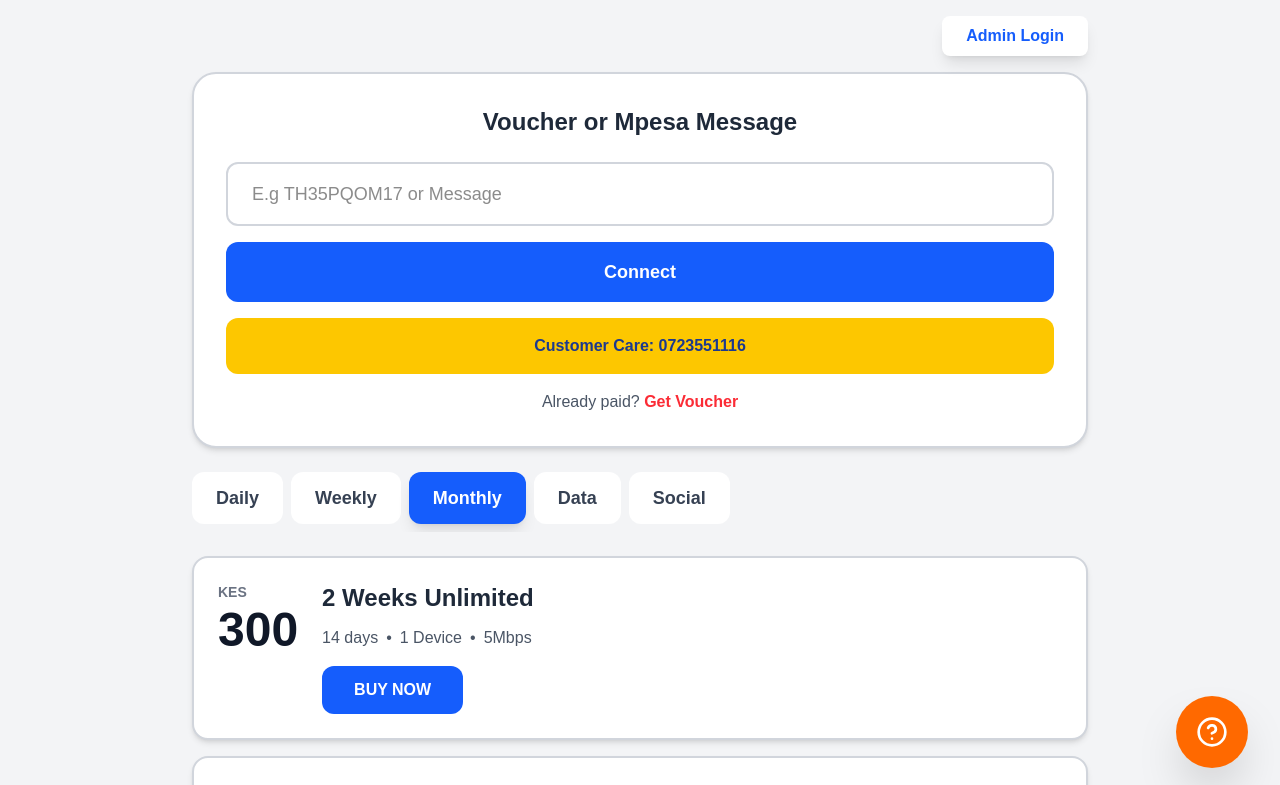
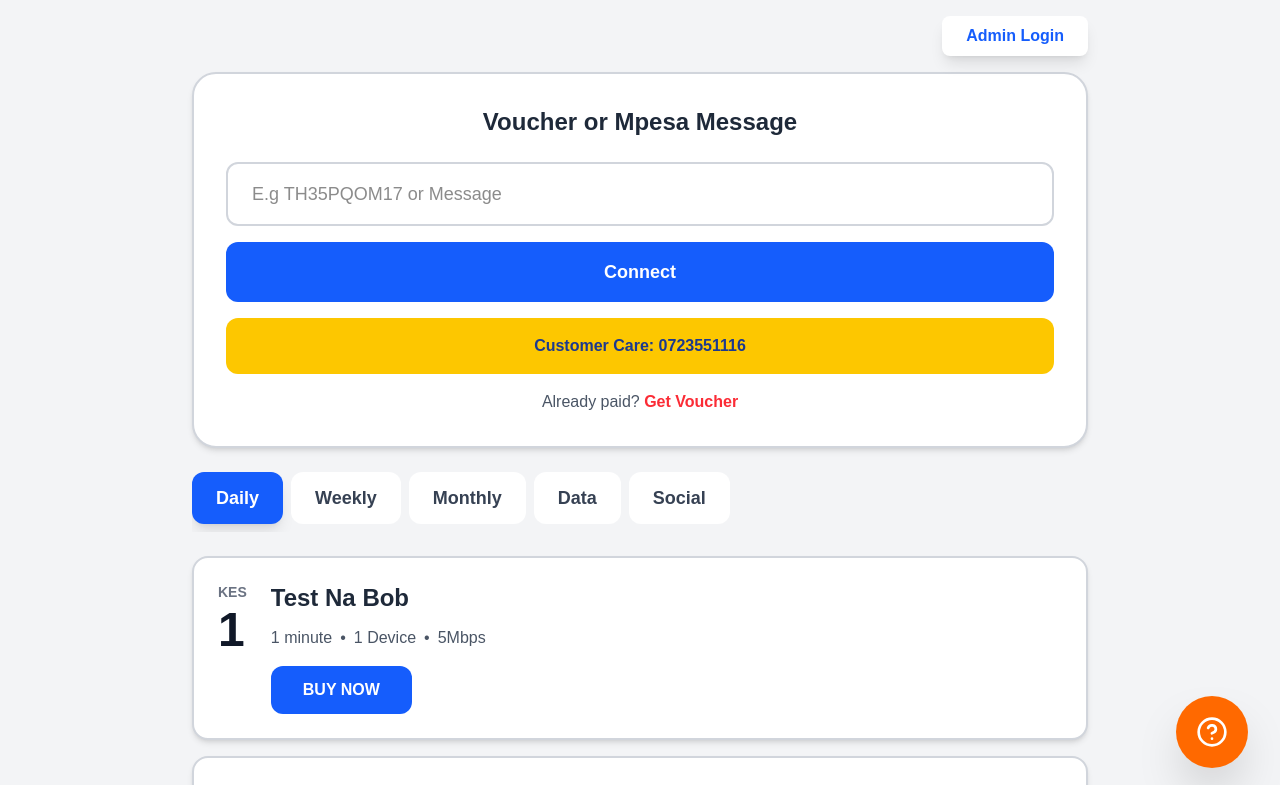
Before and after one commit to barasabrandon/fastnet-mvp, a Next.js app: page / in a window 1280 px wide. Shown: the top 785 px of the page. Built offline with nearby package versions, Linux system fonts and the light colour scheme.

Commit message:
initial active package

```diff
--- a/app/page.tsx
+++ b/app/page.tsx
@@ -75,7 +75,7 @@ const initialPricingData: PricingData = {
 };
 
 export default function WiFiPricingApp() {
-  const [activeTab, setActiveTab] = useState<TabId>('monthly');
+  const [activeTab, setActiveTab] = useState<TabId>('daily');
   const [voucherInput, setVoucherInput] = useState<string>('');
   const [isAdmin, setIsAdmin] = useState<boolean>(false);
   const [showLoginModal, setShowLoginModal] = useState<boolean>(false);
```
